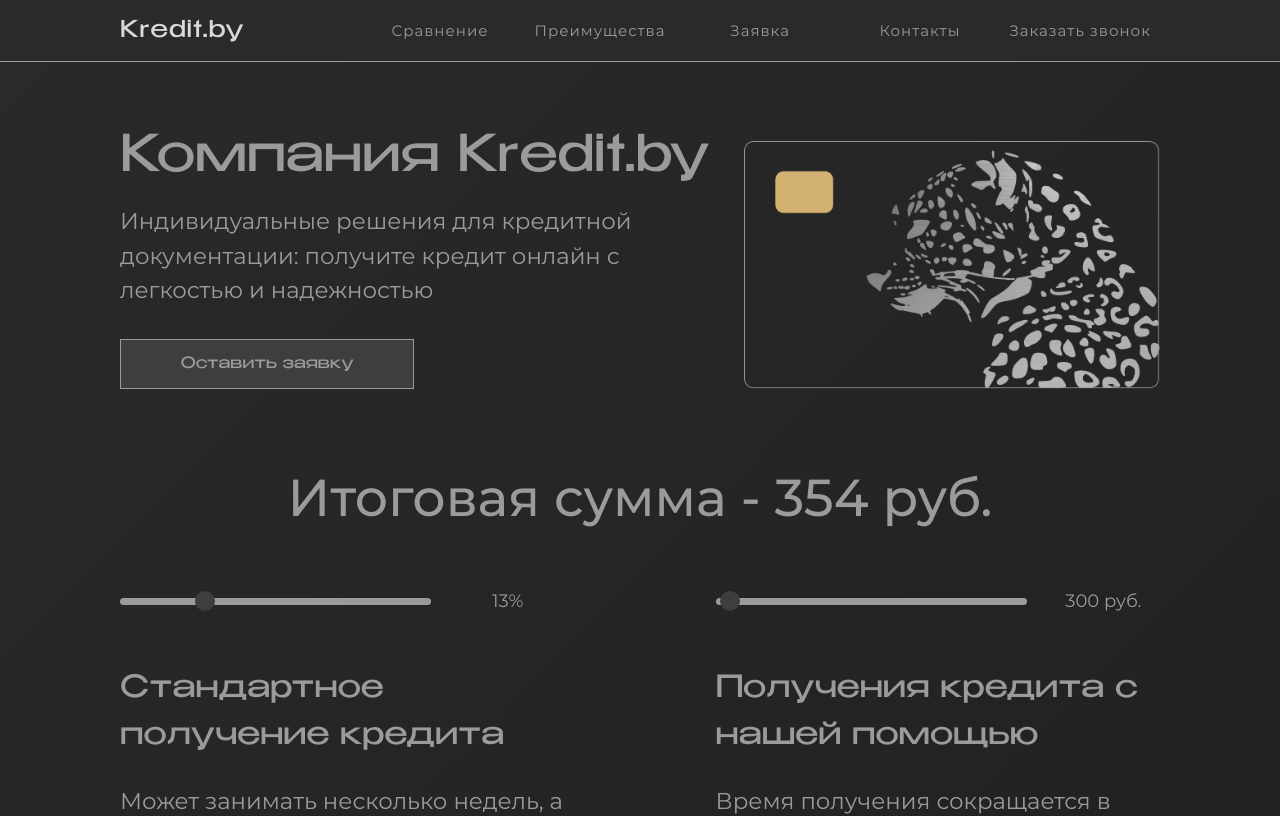
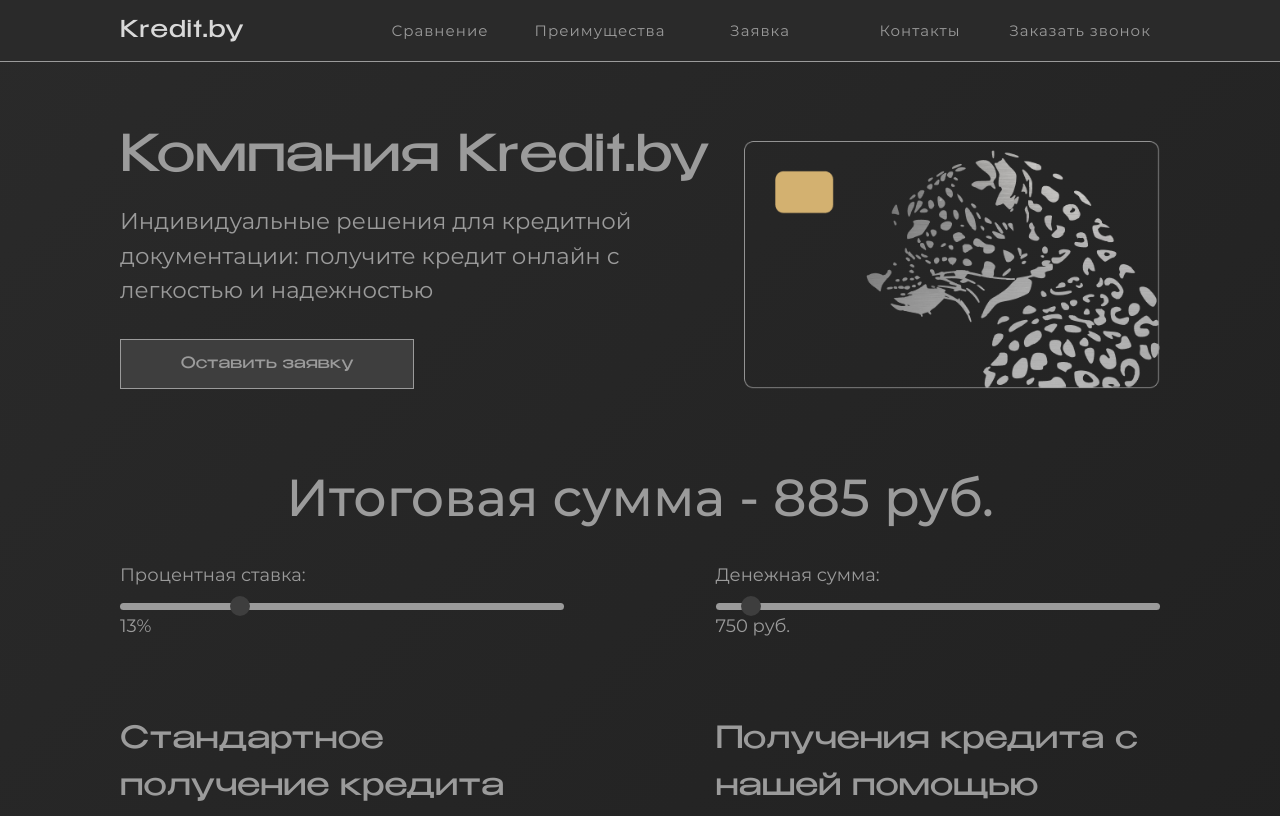
Before and after one commit to Dubovec-Vladislav/Kredit-by, a React (Create React App) app: page / in a window 1280 px wide. Shown: the top 816 px of the page. Built offline with nearby package versions, Linux system fonts and the light colour scheme.

Commit message:
Updating text in calculator

```diff
--- a/src/assets/Components/General/Calculator/Calculator.scss
+++ b/src/assets/Components/General/Calculator/Calculator.scss
@@ -1,17 +1,17 @@
 .calculator {
 
   &__block {
-    margin: 0px 0px 50px 0px;
+    margin: 0px 0px 5.9vw 0px;
   }
 
   &__body {}
 
   &__output-block {
     display: flex;
-    color:  #9B9B9B;
+    color: #9B9B9B;
     align-items: center;
     justify-content: center;
-    padding: 0px 0px 5vw 0px;
+    padding: 0px 0px 3vw 0px;
     font-family: 'Montserrat';
     font-size: 52px;
     font-weight: 500;
@@ -27,12 +27,25 @@
     flex-wrap: wrap;
   }
 
+  &__input-text {
+    width: 100%;
+  }
+
+  &__input-item {
+    flex: 1 1 50%;
+    padding: 0px 5.9vw;
+  }
+
+  &__input-text {
+    color: #9B9B9B;
+    margin: 0px 0px 10px 0px;
+    font-family: 'Montserrat';
+    font-size: 18px;
+    line-height: 150%;
+  }
+
   &__input {
-    flex: 1 1 50%;
-    display: flex;
-    align-items: center;
-    justify-content: center;
-    padding: 0px 5.9vw;
+    width: 100%;
 
     input {
       flex: 1 0 70%;
@@ -43,9 +56,8 @@
 
     span {
       flex: 1 0 30%;
+      display: inline-block;
       color: #9B9B9B;
-      display: inline-block;
-      padding: 0px 0px 0px 20px;
       text-align: center;
       font-family: 'Montserrat';
       font-size: 18px;
--- a/src/assets/Components/General/Calculator/Calculator.tsx
+++ b/src/assets/Components/General/Calculator/Calculator.tsx
@@ -3,7 +3,7 @@ import './Calculator.scss'
 
 const Calculator: FC = (props) => {
   const [procent, setProcent] = useState(13);
-  const [cash, setCash] = useState(300);
+  const [cash, setCash] = useState(750);
   const OUR_PROCENT = 5;
   const totalCash = Math.round(cash + (procent / 100) * cash + (OUR_PROCENT / 100) * cash);
 
@@ -24,13 +24,19 @@ const Calculator: FC = (props) => {
           </div>
         </div>
         <div className="calculator__input-block">
+          <div className="calculator__input-item">
+            <div className="calculator__input-text">Процентная ставка:</div>
             <div className="calculator__input">
               <input type="range" min={6} max={33} step={1} value={procent} onChange={handleProcentChange}></input>
               <span>{procent}%</span>
             </div>
+          </div>
+          <div className="calculator__input-item">
+            <div className="calculator__input-text">Денежная сумма:</div>
             <div className="calculator__input">
               <input type="range" min={100} max={10_000} step={150} value={cash} onChange={handleCashChange}></input>
               <span>{cash} руб.</span>
+            </div>
           </div>
         </div>
       </div>
```
Lines whose indentation alone changed are shown as unchanged.
